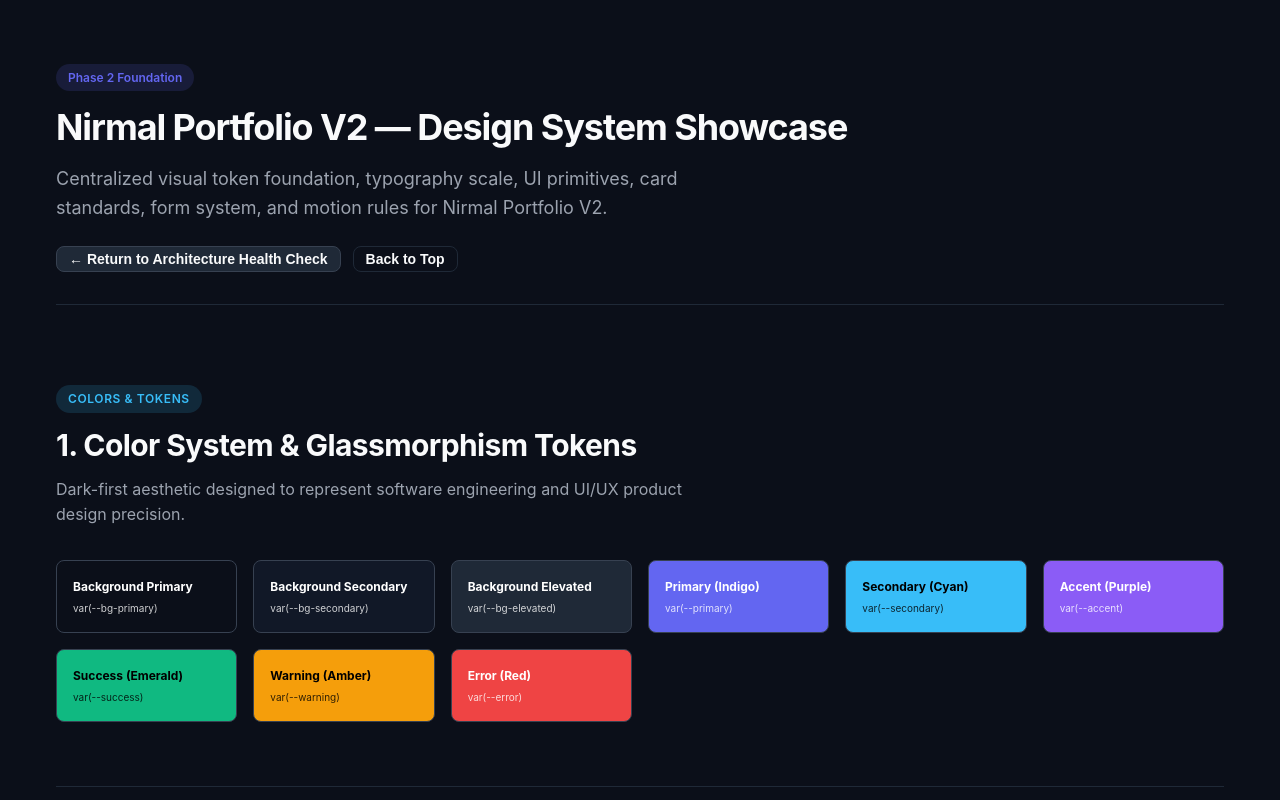
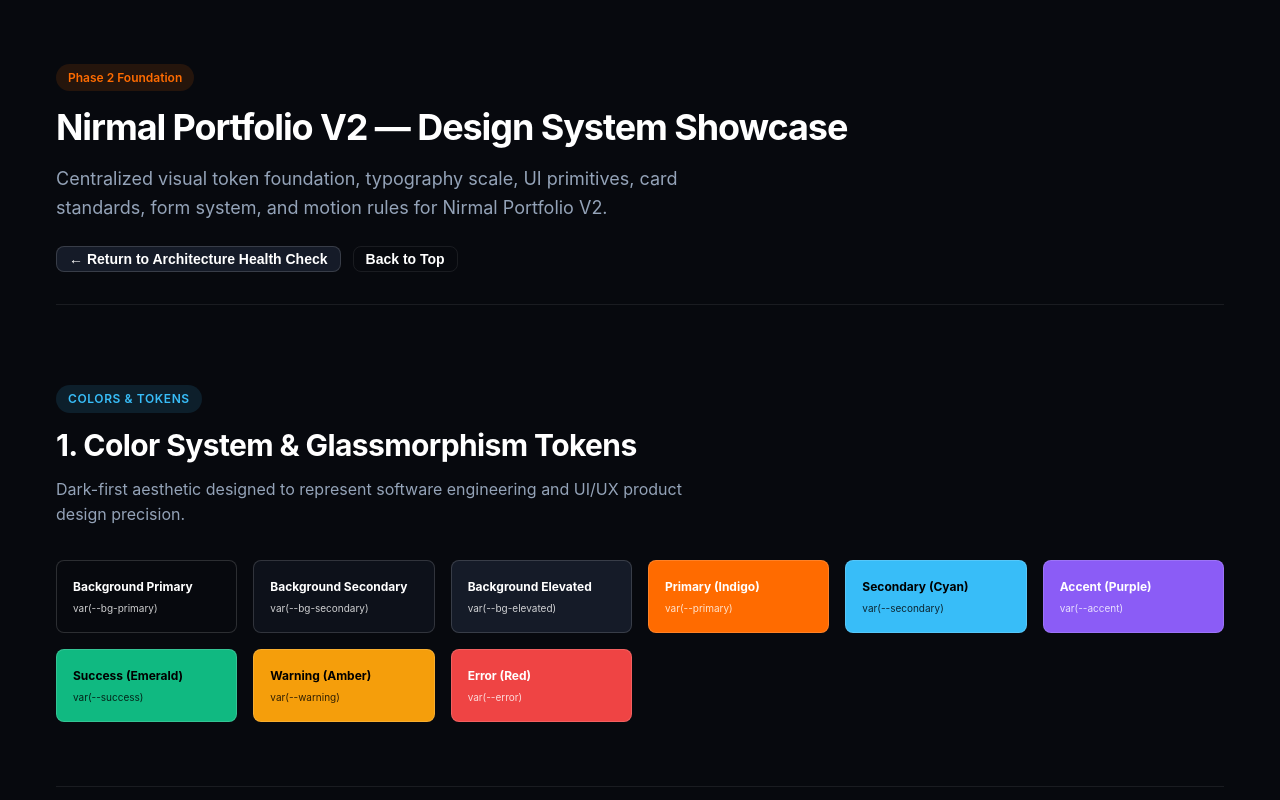
Before and after one commit to nirmalpatil132/Nirmal, a Next.js app in the folder apps/web/: page /design-system in a window 1280 px wide. Shown: the top 800 px of the page. Built offline with nearby package versions, Linux system fonts and the light colour scheme.

Commit message:
feat(portfolio): complete phase 5 skills and education experience

```diff
--- a/apps/web/src/app/globals.css
+++ b/apps/web/src/app/globals.css
@@ -1,28 +1,31 @@
 :root {
-  /* Color Tokens - Dark-first Palette */
-  --bg-primary: #0b0f19;
-  --bg-secondary: #111827;
-  --bg-elevated: #1f2937;
-  --bg-glass: rgba(17, 24, 39, 0.75);
+  /* Color Tokens - Reference UI Dark & Orange Theme */
+  --bg-primary: #07090e;
+  --bg-secondary: #0d111a;
+  --bg-elevated: #151b28;
+  --bg-glass: rgba(13, 17, 26, 0.8);
 
-  --primary: #6366f1;
-  --primary-hover: #4f46e5;
-  --primary-light: rgba(99, 102, 241, 0.15);
+  --primary: #ff6b00;
+  --primary-hover: #ff8533;
+  --primary-light: rgba(255, 107, 0, 0.12);
+  --primary-glow: rgba(255, 107, 0, 0.3);
 
   --secondary: #38bdf8;
   --secondary-hover: #0284c7;
-  --secondary-light: rgba(56, 189, 248, 0.15);
+  --secondary-light: rgba(56, 189, 248, 0.12);
 
   --accent: #8b5cf6;
   --accent-hover: #7c3aed;
 
-  --text-primary: #f9fafb;
-  --text-secondary: #d1d5db;
-  --text-muted: #9ca3af;
+  --text-primary: #ffffff;
+  --text-secondary: #cbd5e1;
+  --text-muted: #94a3b8;
+  --text-subtle: #64748b;
 
-  --border-subtle: #1f2937;
-  --border-default: #374151;
-  --border-focus: #6366f1;
+  --border-subtle: rgba(255, 255, 255, 0.08);
+  --border-default: rgba(255, 255, 255, 0.15);
+  --border-focus: #ff6b00;
+  --border-orange: rgba(255, 107, 0, 0.3);
 
   --success: #10b981;
   --success-bg: rgba(16, 185, 129, 0.15);
@@ -31,7 +34,7 @@
   --error: #ef4444;
   --error-bg: rgba(239, 68, 68, 0.15);
 
-  --focus-ring: 0 0 0 3px rgba(99, 102, 241, 0.4);
+  --focus-ring: 0 0 0 3px rgba(255, 107, 0, 0.4);
 
   /* Typography Scale */
   --font-family: -apple-system, BlinkMacSystemFont, 'Segoe UI', Roboto, 'Helvetica Neue', Arial, sans-serif;
@@ -49,6 +52,7 @@
   --font-weight-medium: 500;
   --font-weight-semibold: 600;
   --font-weight-bold: 700;
+  --font-weight-extrabold: 800;
 
   /* Spacing Scale */
   --space-2xs: 0.25rem;
@@ -70,13 +74,15 @@
   --radius-md: 0.5rem;
   --radius-lg: 0.75rem;
   --radius-xl: 1rem;
+  --radius-2xl: 1.5rem;
   --radius-full: 9999px;
 
-  /* Shadows */
-  --shadow-sm: 0 1px 2px 0 rgba(0, 0, 0, 0.05);
-  --shadow-md: 0 4px 6px -1px rgba(0, 0, 0, 0.3), 0 2px 4px -1px rgba(0, 0, 0, 0.2);
-  --shadow-lg: 0 10px 15px -3px rgba(0, 0, 0, 0.4), 0 4px 6px -2px rgba(0, 0, 0, 0.25);
-  --shadow-glow: 0 0 20px rgba(99, 102, 241, 0.25);
+  /* Shadows & Glows */
+  --shadow-sm: 0 1px 2px 0 rgba(0, 0, 0, 0.5);
+  --shadow-md: 0 4px 10px -1px rgba(0, 0, 0, 0.6);
+  --shadow-lg: 0 10px 25px -5px rgba(0, 0, 0, 0.7);
+  --shadow-glow: 0 0 25px rgba(255, 107, 0, 0.25);
+  --shadow-glow-lg: 0 0 45px rgba(255, 107, 0, 0.35);
 
   /* Motion & Transitions */
   --transition-fast: 150ms cubic-bezier(0.4, 0, 0.2, 1);
@@ -126,6 +132,49 @@ body {
   border-radius: var(--radius-sm);
 }
 
+/* Orange Accent & Glow Utilities */
+.text-gradient-orange {
+  background: linear-gradient(135deg, #ffffff 0%, #ff8533 50%, #ff6b00 100%);
+  -webkit-background-clip: text;
+  -webkit-text-fill-color: transparent;
+}
+
+.bg-orange-glow {
+  box-shadow: var(--shadow-glow);
+}
+
+.border-orange-glow {
+  border-color: var(--border-orange) !important;
+}
+
+.card-hover-orange {
+  transition: all var(--transition-normal);
+}
+.card-hover-orange:hover {
+  transform: translateY(-3px);
+  border-color: var(--border-orange) !important;
+  box-shadow: var(--shadow-glow);
+}
+
+/* Timeline Vertical Line & Glowing Nodes */
+.timeline-guide-line {
+  position: absolute;
+  left: 20px;
+  top: 0;
+  bottom: 0;
+  width: 2px;
+  background: linear-gradient(180deg, var(--primary) 0%, rgba(255, 107, 0, 0.1) 100%);
+}
+
+.timeline-node-dot {
+  width: 14px;
+  height: 14px;
+  border-radius: 50%;
+  background: var(--primary);
+  border: 3px solid var(--bg-primary);
+  box-shadow: 0 0 12px var(--primary);
+}
+
 /* Reduced Motion Safety */
 @media (prefers-reduced-motion: reduce) {
   *, *::before, *::after {
--- a/apps/web/src/components/ui/Card.tsx
+++ b/apps/web/src/components/ui/Card.tsx
@@ -10,6 +10,7 @@ export function Card({
   variant = 'default',
   interactive = false,
   children,
+  className = '',
   style,
   ...props
 }: CardProps) {
@@ -31,10 +32,13 @@ export function Card({
     },
   };
 
+  const combinedClassName = `${interactive ? 'card-hover-orange' : ''} ${className}`.trim();
+
   return (
     <div
+      className={combinedClassName || undefined}
       style={{
-        borderRadius: 'var(--radius-lg)',
+        borderRadius: 'var(--radius-xl)',
         padding: 'var(--space-lg)',
         transition: 'all var(--transition-normal)',
         cursor: interactive ? 'pointer' : 'default',
```
Also changed, not shown: apps/web/src/components/sections/EducationSection.tsx (+71 -18 lines), apps/web/src/components/sections/HeroSection.tsx (+12 -10 lines), apps/web/src/components/sections/LearningJourneySection.tsx (+5 -5 lines), apps/web/src/components/sections/SkillsSection.tsx (+78 -21 lines).
